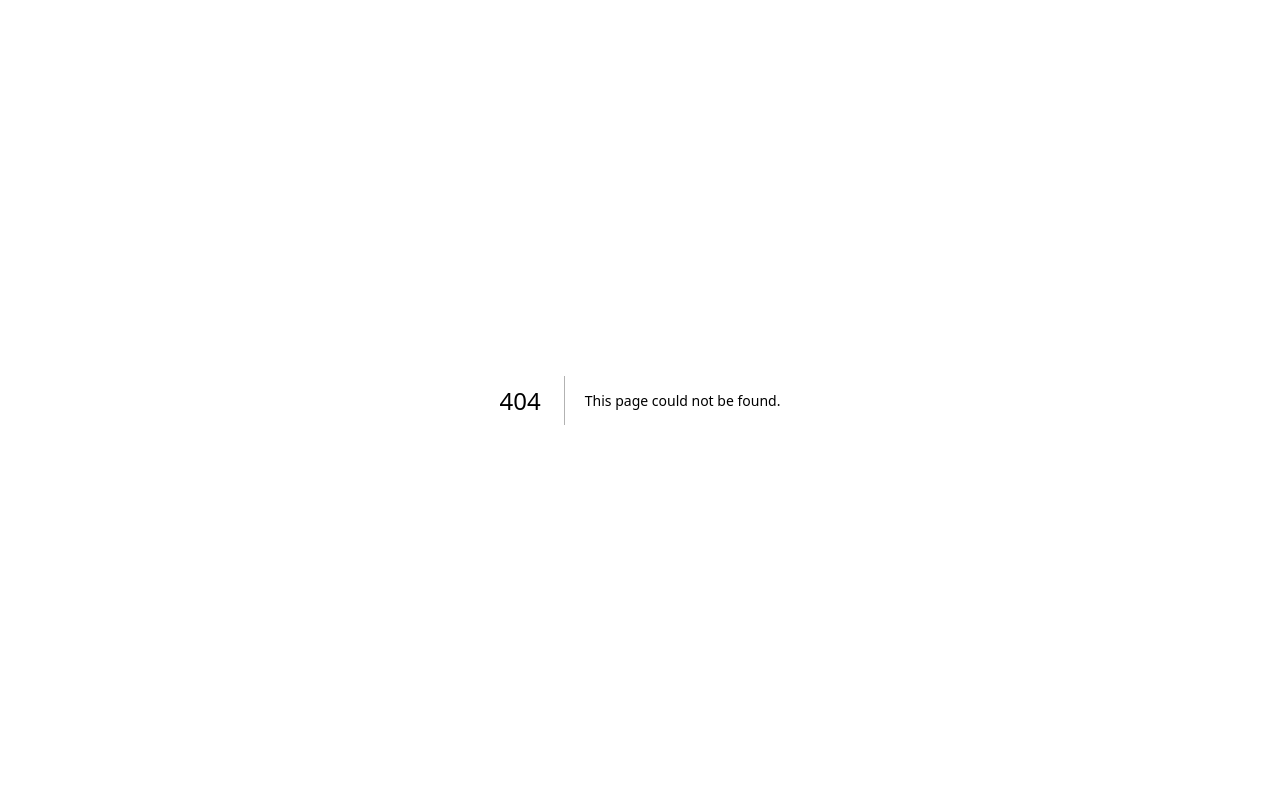
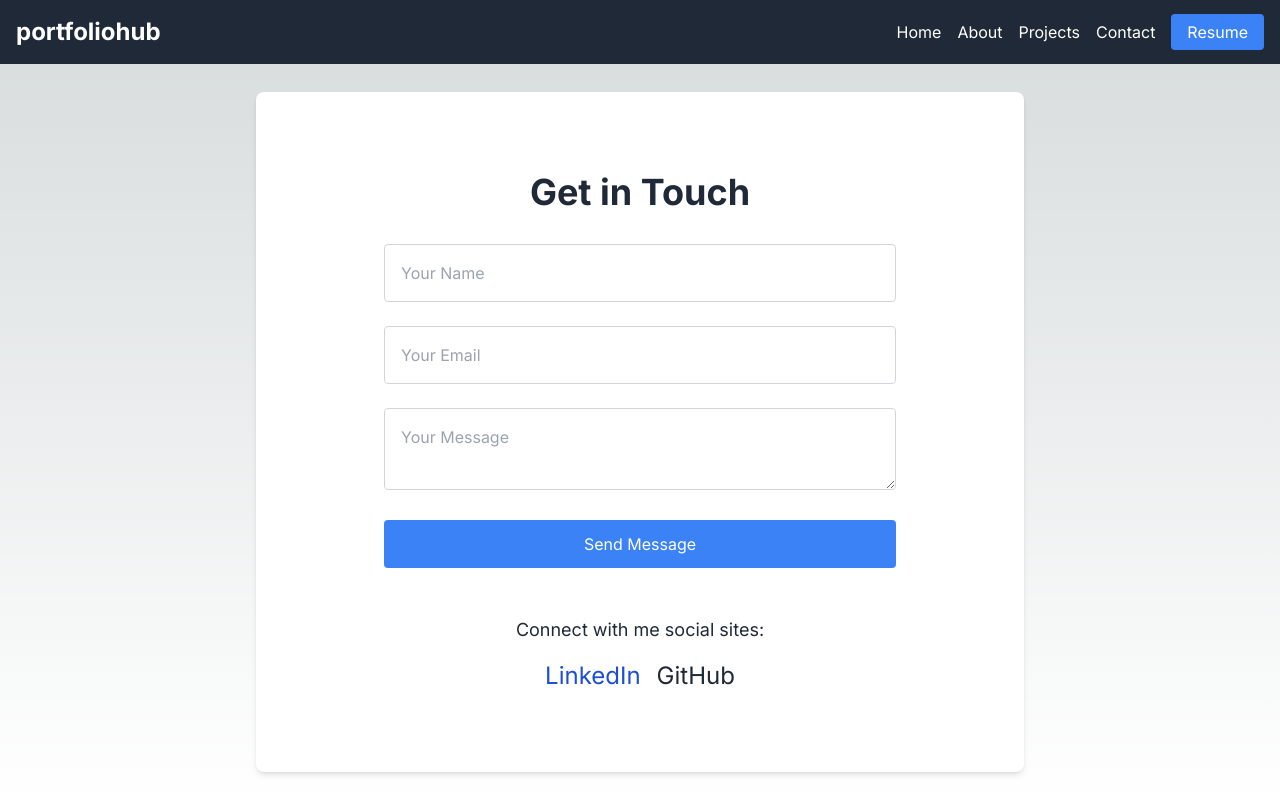
Before and after one commit to Guneetjassi/portfolioHub, a Next.js app: page /contact in a window 1280 px wide. Before the commit this address had no page. Built offline with nearby package versions, Linux system fonts and the light colour scheme.

Commit message:
Add new files and folders

```diff
--- a/app/About/page.js
+++ b/app/About/page.js
@@ -1,9 +1,9 @@
-// app/about/page.js
 import Link from "next/link";
 
-export default function About() {
+export default function about() {
   return (
-    <main className="flex min-h-screen flex-col items-center justify-center p-6 bg-gray-100">
+    <main className="flex min-h-screen flex-col items-center justify-center p-6 bg-black-100">
+      {/* Navigation Bar */}
       <nav className="bg-gray-800 text-white w-full p-4 fixed top-0 left-0">
         <div className="container mx-auto flex justify-between items-center">
           <div className="text-2xl font-bold">
@@ -14,6 +14,7 @@ export default function About() {
             <Link href="/about" className="hover:underline">About</Link>
             <Link href="/projects" className="hover:underline">Projects</Link>
             <Link href="/contact" className="hover:underline">Contact</Link>
+            <Link href="/resume" className="bg-blue-500 text-white px-4 py-2 rounded hover:bg-blue-600">Resume</Link>
           </div>
         </div>
       </nav>
--- /dev/null
+++ b/app/contact/page.js
@@ -0,0 +1,53 @@
+import Link from "next/link";
+
+export default function Contact() {
+  return (
+    <main className="flex min-h-screen flex-col items-center justify-center p-6 bg-black-100">
+      {/* Navigation Bar */}
+      <nav className="bg-gray-800 text-white w-full p-4 fixed top-0 left-0">
+        <div className="container mx-auto flex justify-between items-center">
+          <div className="text-2xl font-bold">
+            <Link href="/">portfoliohub</Link>
+          </div>
+          <div className="space-x-4">
+            <Link href="/" className="hover:underline">Home</Link>
+            <Link href="/about" className="hover:underline">About</Link>
+            <Link href="/projects" className="hover:underline">Projects</Link>
+            <Link href="/contact" className="hover:underline">Contact</Link>
+            <Link href="/resume" className="bg-blue-500 text-white px-4 py-2 rounded hover:bg-blue-600">Resume</Link>
+          </div>
+        </div>
+      </nav>
+
+      {/* Contact Section */}
+      <section className="bg-white py-20 mt-16 shadow-md rounded-lg w-full max-w-3xl mx-auto">
+        <div className="text-center">
+          <h2 className="text-4xl font-bold text-gray-800 mb-8">Get in Touch</h2>
+          <form className="space-y-6 max-w-lg mx-auto">
+            <input
+             type="text"
+             placeholder="Your Name"
+             className="w-full p-4 border border-gray-300 rounded focus: ouline-none focus:border-blue-500" />
+            <input
+            type="email"
+            placeholder="Your Email"
+            className="w-full p-4 border border-gray-300 rounded focus: ouline-none focus:border-blue-500" />
+            <textarea
+            placeholder="Your Message"
+            className="w-full p-4 border border-gray-300 rounded focus: ouline-none focus:border-blue-500"></textarea>
+            <button
+            type="submit"
+            className="w-full bg-blue-500 text-white px-6 py-3 rounded hover:bg-blue-600 transition-all">Send Message</button>
+          </form>
+          <div className="mt-12 text-center">
+            <p className="text-lg text-gray-800">Connect with me social sites:</p>
+            <div className="space-x-4 mt-4">
+              <a href="https://linkedin.com" className="text-blue-700 hover:text-blue-800 text-2xl">LinkedIn</a>
+              <a href="https://github.com" className="text-gray-800 hover:text-black text-2xl">GitHub</a>
+            </div>
+          </div>
+        </div>
+      </section>
+    </main>
+  );
+}
--- a/app/page.js
+++ b/app/page.js
@@ -11,12 +11,12 @@ export default function Home() {
             <Link href="/">portfoliohub</Link>
           </div>
           <div className="space-x-4">
-  <Link href="/" className="hover:underline">Home</Link>
-  <Link href="/about" className="hover:underline">About</Link>
-  <Link href="/projects" className="hover:underline">Projects</Link>
-  <Link href="/contact" className="hover:underline">Contact</Link>
-</div>
-
+            <Link href="/" className="hover:underline">Home</Link>
+            <Link href="/about" className="hover:underline">About</Link>
+            <Link href="/projects" className="hover:underline">Projects</Link>
+            <Link href="/contact" className="hover:underline">Contact</Link>
+            <Link href="/resume" className="bg-blue-500 text-white px-4 py-2 rounded hover:bg-blue-600">Resume</Link>
+          </div>
         </div>
       </nav>
 
@@ -29,8 +29,8 @@ export default function Home() {
           height={150}
           className="rounded-full"
         />
-        <h1 className="text-4xl font-bold mt-4">Hi, I'm Alex</h1>
-        <p className="text-xl mt-2">I'm a full .</p>
+        <h1 className="text-4xl font-bold mt-4">Hi, I'm [Alex]</h1>
+        <p className="text-xl mt-2">I'm a [Your Profession].</p>
         <Link href="/projects" className="bg-blue-500 text-white px-6 py-3 rounded mt-4 hover:bg-blue-600">View My Work</Link>
       </section>
 
@@ -109,8 +109,6 @@ export default function Home() {
         </div>
       </section>
 
-
-
       {/* Footer */}
       <footer className="bg-gray-800 text-white py-4">
         <div className="container mx-auto text-center">
```
